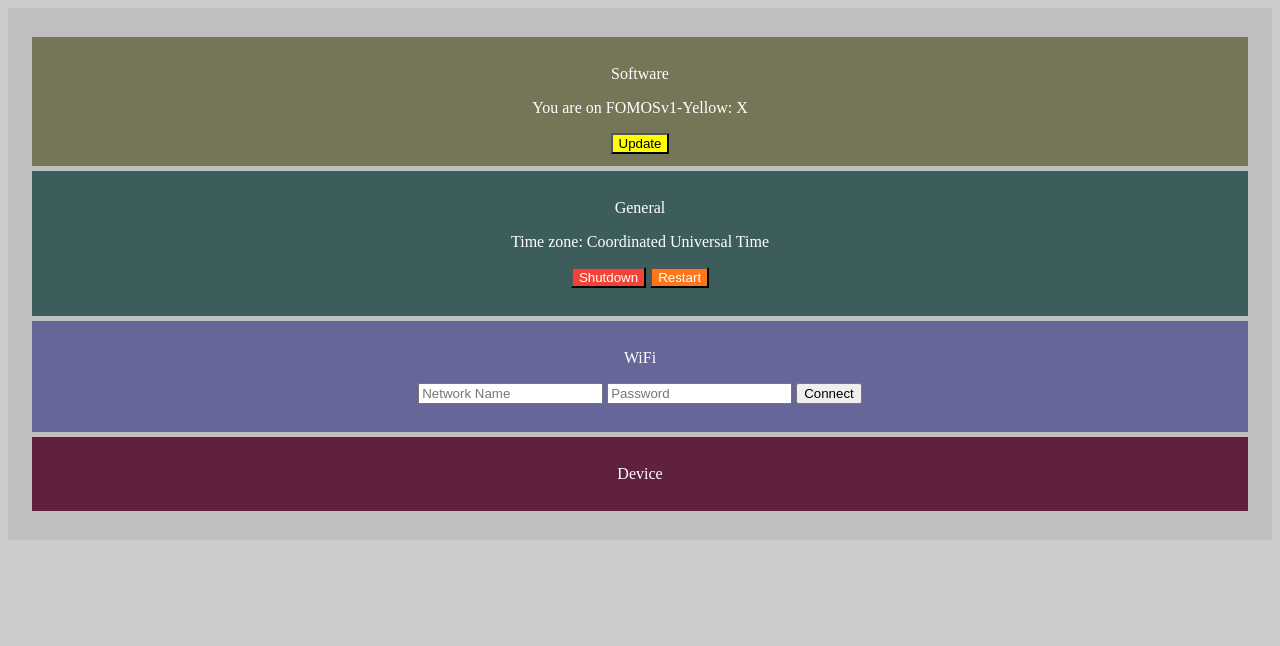
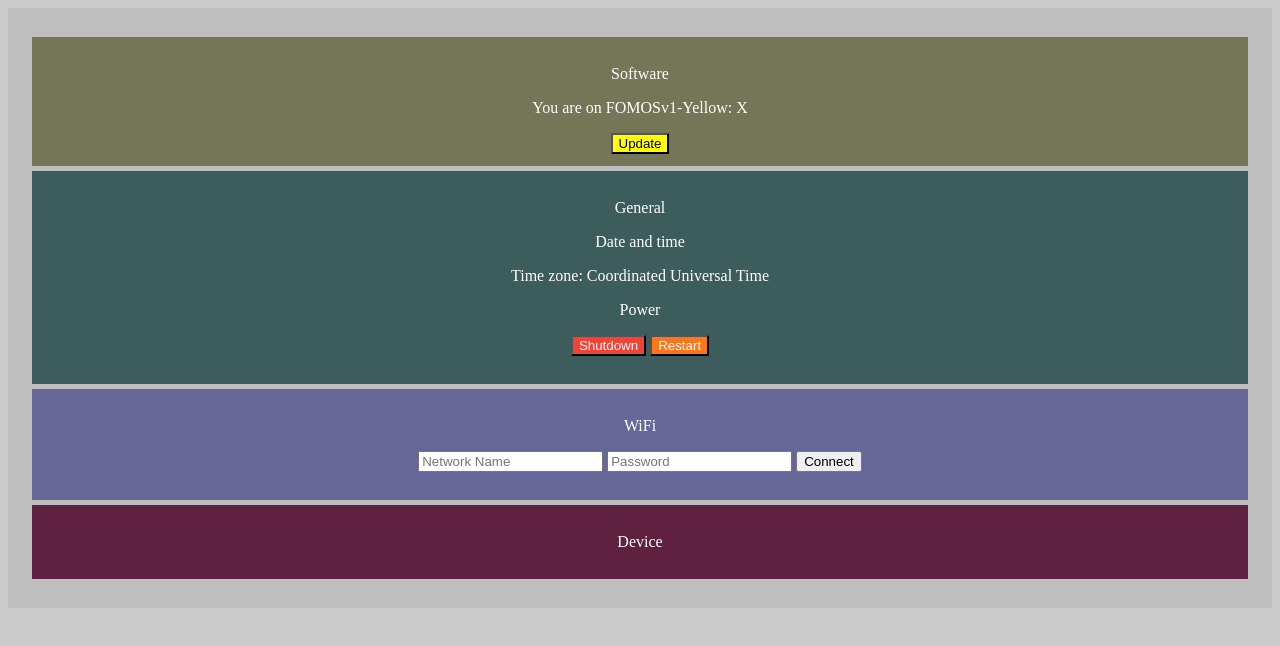
Before and after one commit to NathanMcMillan54/FOMOSv1-Yellow, an Electron app: page htmlUi/settings.html in a window 1280 px wide. Drawn offline with Linux system fonts and the light colour scheme; no server answers.

Commit message:
Just added some text to see if osShellScript/update.sh works.

```diff
--- a/htmlUi/settings.html
+++ b/htmlUi/settings.html
@@ -24,9 +24,10 @@
 
 <div class="general">
     <p>General</p>
-
+        <p>Date and time</p>
         <p id="timeZone"></p>
 
+        <p>Power</p>
         <button class="shutdown" type="button" onclick="shutdown()">Shutdown</button> <button class="restart" type="button" onclick="restart()">Restart</button>
         <p id="shutdown"></p> <p id="restart"></p>
 </div>
```
